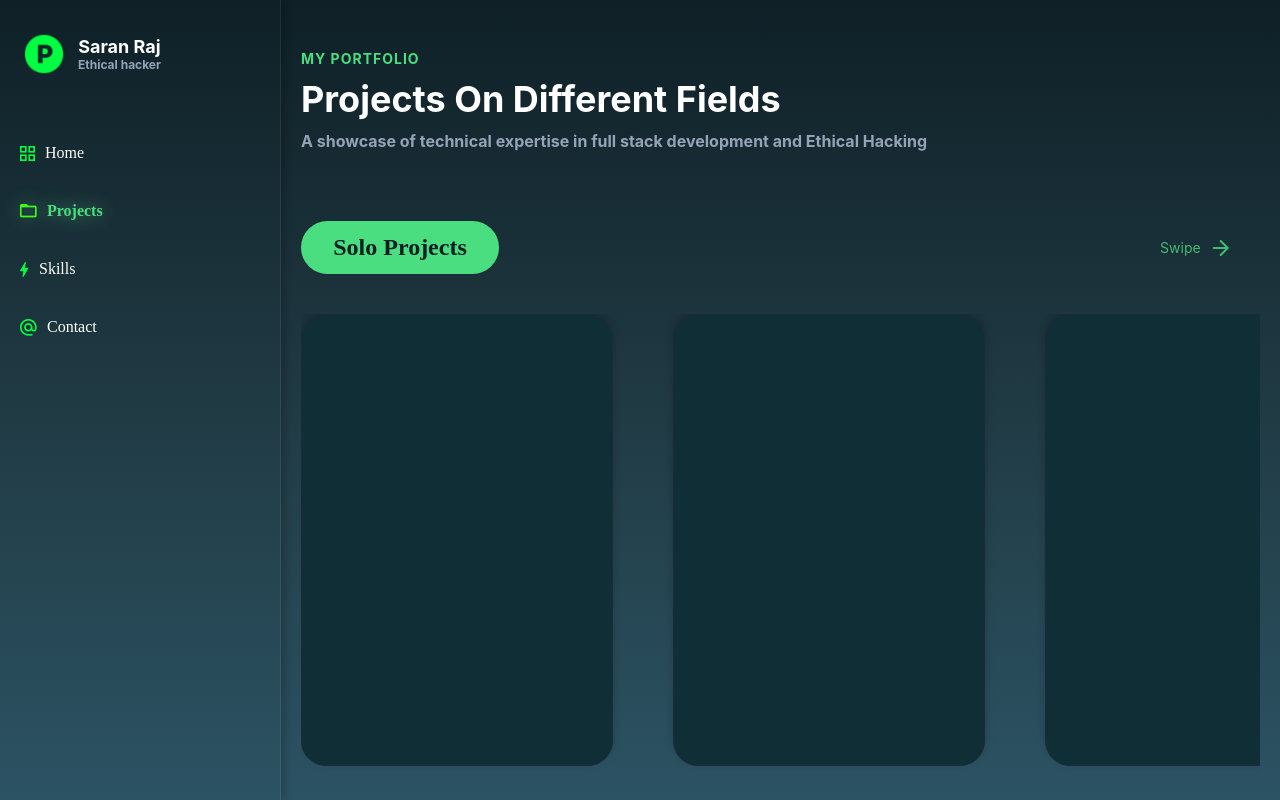
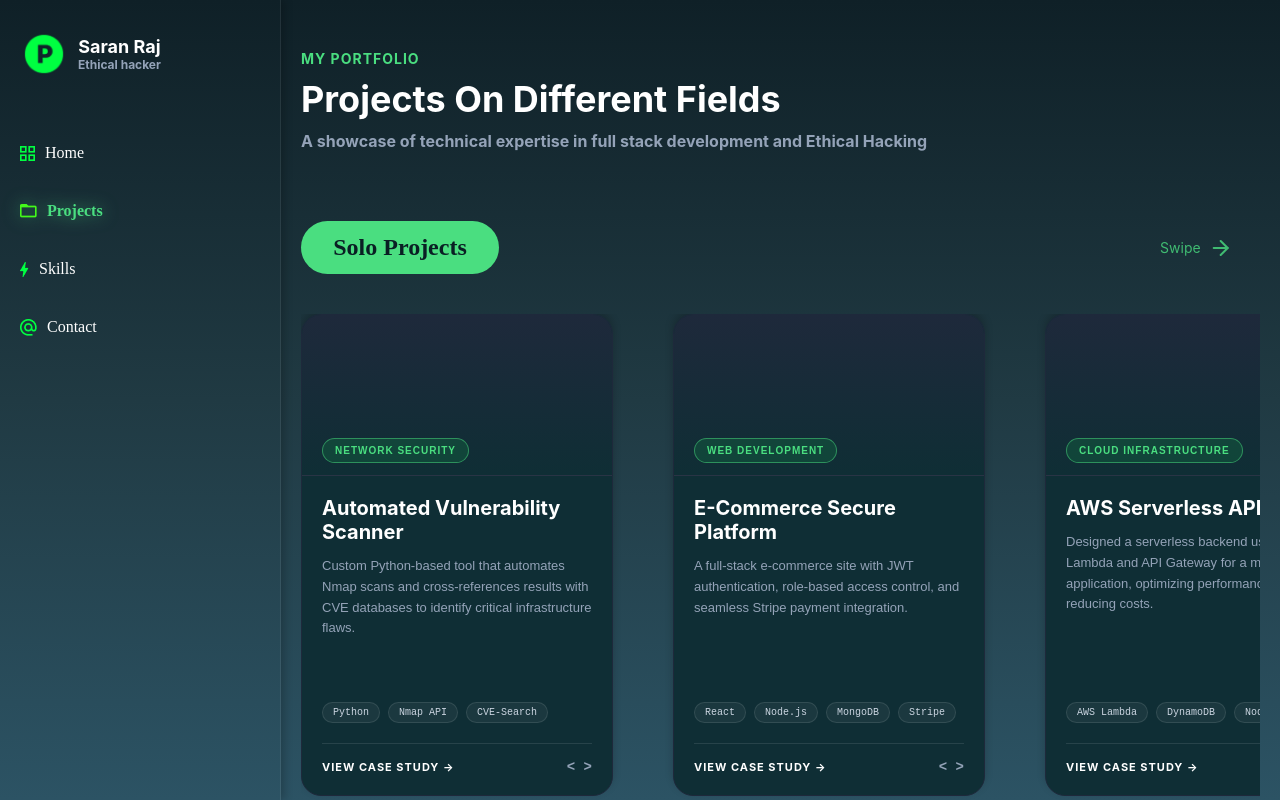
Before and after one commit to saranrajbr/Portfolio, a React (Vite) app in the folder Portfolio/: page /Portfolio/projects in a window 1280 px wide. Built offline with nearby package versions, Linux system fonts and the light colour scheme.

Commit message:
project mock data added

```diff
--- a/Portfolio/src/App.css
+++ b/Portfolio/src/App.css
@@ -452,43 +452,127 @@ body {
 }
 
 
-.projectpage-solo-content1,
-.projectpage-solo-content2,
-.projectpage-solo-content3,
-.projectpage-solo-content4,
-.projectpage-solo-content5,
-.projectpage-team-content1,
-.projectpage-team-content2,
-.projectpage-team-content3,
-.projectpage-team-content4,
-.projectpage-team-content5,
-.projectpage-team-content6 {
+.project-card {
     width: 310px;
-    height: 450px;
+    height: 480px;
     background-color: #0F2E35;
-    border-radius: 25px;
+    border-radius: 20px;
     border: 1px solid #1E293B;
     box-shadow: 0 -4px 8px rgba(0, 0, 0, 0.2);
     flex-shrink: 0;
+    display: flex;
+    flex-direction: column;
+    overflow: hidden;
+    transition: transform 0.3s ease, box-shadow 0.3s ease, border-color 0.3s ease;
 }
 
-
-.projectpage-solo-content1:hover,
-.projectpage-solo-content2:hover,
-.projectpage-solo-content3:hover,
-.projectpage-solo-content4:hover,
-.projectpage-solo-content5:hover,
-.projectpage-solo-content6:hover,
-.projectpage-team-content1:hover,
-.projectpage-team-content2:hover,
-.projectpage-team-content3:hover,
-.projectpage-team-content4:hover,
-.projectpage-team-content5:hover,
-.projectpage-team-content6:hover {
+.project-card:hover {
     transform: translateY(-8px);
     box-shadow: 0 -8px 16px rgba(74, 222, 128, 0.15);
     border-color: rgba(74, 222, 128, 0.6);
+}
 
+.project-img-container {
+    height: 160px;
+    width: 100%;
+    background: linear-gradient(180deg, #1E293B 0%, #0F2E35 100%);
+    position: relative;
+    border-bottom: 1px solid rgba(255, 255, 255, 0.05);
+}
+
+.project-category {
+    position: absolute;
+    bottom: 12px;
+    left: 20px;
+    background-color: rgba(22, 163, 74, 0.2);
+    border: 1px solid rgba(74, 222, 128, 0.5);
+    color: #4ade80;
+    font-size: 10px;
+    font-family: 'Space Grotesk', sans-serif;
+    padding: 6px 12px;
+    border-radius: 20px;
+    font-weight: 700;
+    letter-spacing: 1px;
+}
+
+.project-details {
+    padding: 20px;
+    display: flex;
+    flex-direction: column;
+    flex: 1;
+}
+
+.project-details h3 {
+    margin: 0 0 12px 0;
+    font-family: 'Inter', sans-serif;
+    font-size: 20px;
+    font-weight: 700;
+    color: #ffffff;
+    line-height: 1.2;
+}
+
+.project-details p {
+    margin: 0;
+    font-family: 'Plus Jakarta Sans', sans-serif;
+    font-size: 13px;
+    color: #94A3B8;
+    line-height: 1.6;
+    flex: 1;
+}
+
+.project-tags {
+    display: flex;
+    flex-direction: row;
+    flex-wrap: wrap;
+    gap: 8px;
+    margin-top: 15px;
+    margin-bottom: 20px;
+}
+
+.project-tags span {
+    background-color: rgba(255, 255, 255, 0.05);
+    border: 1px solid rgba(255, 255, 255, 0.1);
+    padding: 4px 10px;
+    border-radius: 12px;
+    font-size: 10px;
+    color: #CBD5E1;
+    font-family: 'JetBrains Mono', monospace;
+}
+
+.project-footer {
+    display: flex;
+    flex-direction: row;
+    justify-content: space-between;
+    align-items: center;
+    border-top: 1px solid rgba(255, 255, 255, 0.1);
+    padding-top: 15px;
+    margin-top: auto;
+}
+
+.view-case-study {
+    font-size: 11px;
+    font-weight: 700;
+    color: #ffffff;
+    font-family: 'Inter', sans-serif;
+    cursor: pointer;
+    transition: color 0.3s;
+    letter-spacing: 1px;
+}
+
+.view-case-study:hover {
+    color: #4ade80;
+}
+
+.project-links {
+    font-size: 14px;
+    color: #94A3B8;
+    cursor: pointer;
+    font-family: monospace;
+    font-weight: 700;
+}
+
+.project-links:hover {
+    color: #ffffff;
 }
 
 
@@ -681,7 +765,7 @@ body {
     border-color: rgba(74, 222, 128, 0.6);
 }
 
-.cer-head{
+.cer-head {
     display: flex;
     flex-direction: column;
     justify-content: center;
@@ -689,7 +773,7 @@ body {
     gap: 10px;
 }
 
-.cer-head h4{
+.cer-head h4 {
     margin: 0;
     padding: 0;
     font-family: 'Inter';
@@ -697,8 +781,8 @@ body {
     color: #64748B;
 }
 
-.cer-head h3{
-    margin:0;
+.cer-head h3 {
+    margin: 0;
     padding: 0;
     color: #ffffff;
     font-family: 'Inter';
@@ -709,20 +793,20 @@ body {
 }
 
 
-.cer-box img{
+.cer-box img {
     margin-top: 20px;
 
 }
 
-.cer-btn{
-    width:200px ;
+.cer-btn {
+    width: 200px;
     height: 38px;
-    background-color:  rgba(129, 250, 173, 0.6);
+    background-color: rgba(129, 250, 173, 0.6);
     border-radius: 12px;
     border: 1px solid #00FF41;
     margin-bottom: 10px;
     text-decoration: none;
-    cursor:copy;
+    cursor: copy;
     display: flex;
     flex-direction: row;
     align-items: center;
@@ -731,12 +815,12 @@ body {
 }
 
 
-.cer-btn img{
+.cer-btn img {
     margin: 0;
 }
 
-.cer-btn:active{
-        cursor:wait;
+.cer-btn:active {
+    cursor: wait;
 }
 
 .contactpage {
@@ -929,6 +1013,15 @@ body {
         object-fit: contain;
     }
 
+    .home-header {
+        margin-bottom: 20px;
+    }
+
+    .homepage-content {
+        margin: 0;
+        padding: 0;
+    }
+
     .homepage-footer {
         flex-direction: column;
         gap: 30px;
@@ -952,22 +1045,40 @@ body {
 
     .homepage-body {
         flex-direction: column;
+        align-items: center;
+        gap: 30px;
+    }
+
+    .homepage-leftpage {
+        margin: 20px 20px 0 20px;
+        align-items: center;
+        text-align: center;
+    }
+
+    .homepage-leftpage-name {
+        font-size: 32px;
+        flex-direction: column;
+        gap: 0;
+    }
+
+    .homepage-leftpage-role {
+        justify-content: center;
     }
 
     .homepage-card {
+        flex-direction: column;
         gap: 20px;
+        width: 100%;
+        align-items: center;
     }
 
     .homepage-card-penetration,
     .homepage-card-web {
-        width: 260px;
-        height: 300px;
-        background-color: #1D3A44;
-        border-radius: 16px;
-        margin-top: 20px;
-        margin-right: 10px;
-        box-shadow: 0 4px 8px rgba(66, 133, 90, 0.6);
-
+        width: 100%;
+        max-width: 320px;
+        height: auto;
+        padding-bottom: 20px;
+        margin-right: 0;
     }
 
     .homepage-card-penetration h2,
@@ -977,13 +1088,14 @@ body {
 
     .homepage-card-penetration p,
     .homepage-card-web p {
-        margin-right: 10px;
-        margin-left: 10px;
+        margin-right: 15px;
+        margin-left: 15px;
     }
 
     .home-pic {
-        width: 350px;
-        height: 500px;
+        width: 100%;
+        max-width: 350px;
+        height: auto;
     }
 
     .projectpage-solo-content,
@@ -992,42 +1104,20 @@ body {
     }
 
 
-    .projectpage-team-content{
-        margin-bottom:20px ;
+    .projectpage-team-content {
+        margin-bottom: 20px;
     }
 
-    .projectpage-solo-content1,
-    .projectpage-solo-content2,
-    .projectpage-solo-content3,
-    .projectpage-solo-content4,
-    .projectpage-solo-content5,
-    .projectpage-solo-content6,
-    .projectpage-team-content1,
-    .projectpage-team-content2,
-    .projectpage-team-content3,
-    .projectpage-team-content4,
-    .projectpage-team-content5,
-    .projectpage-team-content6 {
-        width: 340px;
-        height: 400px;
+    .project-card {
+        width: 320px;
+        height: auto;
+        min-height: 480px;
     }
 
-    .projectpage-solo-content1:hover,
-    .projectpage-solo-content2:hover,
-    .projectpage-solo-content3:hover,
-    .projectpage-solo-content4:hover,
-    .projectpage-solo-content5:hover,
-    .projectpage-solo-content6:hover,
-    .projectpage-team-content1:hover,
-    .projectpage-team-content2:hover,
-    .projectpage-team-content3:hover,
-    .projectpage-team-content4:hover,
-    .projectpage-team-content5:hover,
-    .projectpage-team-content6:hover {
+    .project-card:hover {
         transform: translateY(-8px);
         box-shadow: 0 -8px 16px rgba(74, 222, 128, 0.15);
         border-color: rgba(74, 222, 128, 0.6);
-
     }
 
     .skillpage-skills-content {
@@ -1134,7 +1224,7 @@ body {
         flex-shrink: 0;
     }
 
-    .contactpage-rightside{
+    .contactpage-rightside {
         margin-bottom: 20px;
     }
 
@@ -1168,16 +1258,16 @@ body {
         border: 1px solid #4ade80;
     }
 
-    .cer-box img{
+    .cer-box img {
         margin-top: 50px;
     }
 
 
-    .cer-btn img{
-        margin:0;
+    .cer-btn img {
+        margin: 0;
     }
 
-    .cer-btn:active{
+    .cer-btn:active {
         cursor: wait;
     }
 
--- a/Portfolio/src/pages/ProjectPage.jsx
+++ b/Portfolio/src/pages/ProjectPage.jsx
@@ -1,3 +1,93 @@
+const soloProjects = [
+    {
+        id: 1,
+        category: "NETWORK SECURITY",
+        title: "Automated Vulnerability Scanner",
+        description: "Custom Python-based tool that automates Nmap scans and cross-references results with CVE databases to identify critical infrastructure flaws.",
+        tags: ["Python", "Nmap API", "CVE-Search"]
+    },
+    {
+        id: 2,
+        category: "WEB DEVELOPMENT",
+        title: "E-Commerce Secure Platform",
+        description: "A full-stack e-commerce site with JWT authentication, role-based access control, and seamless Stripe payment integration.",
+        tags: ["React", "Node.js", "MongoDB", "Stripe"]
+    },
+    {
+        id: 3,
+        category: "CLOUD INFRASTRUCTURE",
+        title: "AWS Serverless API",
+        description: "Designed a serverless backend using AWS Lambda and API Gateway for a mobile application, optimizing performance and reducing costs.",
+        tags: ["AWS Lambda", "DynamoDB", "Node.js"]
+    },
+    {
+        id: 4,
+        category: "MALWARE ANALYSIS",
+        title: "Sandbox Environment Setup",
+        description: "Created an isolated virtualized environment for safely executing and analyzing the behavior of suspicious executables and ransomware.",
+        tags: ["VirtualBox", "Wireshark", "Sysinternals"]
+    },
+    {
+        id: 5,
+        category: "FRONTEND DEV",
+        title: "Interactive Admin Dashboard",
+        description: "Developed a responsive admin dashboard featuring real-time data visualization using Chart.js and complex data table management.",
+        tags: ["React", "Chart.js", "TailwindCSS"]
+    },
+    {
+        id: 6,
+        category: "CRYPTOGRAPHY",
+        title: "End-to-End Chat App",
+        description: "Built a secure real-time chat application implementing AES-256 encryption for messages to ensure total privacy between users.",
+        tags: ["Socket.io", "React", "CryptoJS"]
+    }
+];
+
+const teamProjects = [
+    {
+        id: 1,
+        category: "ENTERPRISE SOFTWARE",
+        title: "Healthcare Record System",
+        description: "Collaborated on a scalable patient record management system, focusing on HIPAA compliance, secure data storage, and audit logging.",
+        tags: ["Java", "Spring Boot", "PostgreSQL"]
+    },
+    {
+        id: 2,
+        category: "GAME DEVELOPMENT",
+        title: "Multiplayer Survival Game",
+        description: "Co-developed an online multiplayer survival game using Unity and C#, handling client-side prediction and server reconciliation.",
+        tags: ["Unity", "C#", "Photon PUN"]
+    },
+    {
+        id: 3,
+        category: "MOBILE APP",
+        title: "Fitness Tracking Protocol",
+        description: "Team built an iOS and Android compatible fitness app that tracks user workouts, diet, and shares progress with a community feed.",
+        tags: ["React Native", "Firebase", "Redux"]
+    },
+    {
+        id: 4,
+        category: "AI & MACHINE LEARNING",
+        title: "Phishing Detection Model",
+        description: "Trained a machine learning model to classify emails as phishing or legitimate based on structural features and NLP analysis.",
+        tags: ["Python", "Scikit-Learn", "Pandas"]
+    },
+    {
+        id: 5,
+        category: "DEVOPS",
+        title: "CI/CD Pipeline Automation",
+        description: "Refactored a legacy project's deployment strategy by introducing Docker containers and GitHub Actions for continuous integration.",
+        tags: ["Docker", "GitHub Actions", "Nginx"]
+    },
+    {
+        id: 6,
+        category: "BLOCKCHAIN",
+        title: "Decentralized Voting DApp",
+        description: "Developed smart contracts on Ethereum for a tamper-proof voting system with a Next.js frontend interacting via Web3.js.",
+        tags: ["Solidity", "Next.js", "Web3.js"]
+    }
+];
+
 const ProjectPage = () => {
     return (
         <div className="projectpage">
@@ -18,30 +108,26 @@ const ProjectPage = () => {
                     </div>
                 </div>
                 <div className="projectpage-solo-content">
-                    <div className="projectpage-solo-content1">
-                        <div className="projectsolo-img1"></div>
-                        <div className="projectsolo-det1"></div>
+                    {soloProjects.map((project) => (
+                        <div key={`solo-${project.id}`} className="project-card">
+                            <div className="project-img-container">
+                                <div className="project-category">{project.category}</div>
                             </div>
-                    <div className="projectpage-solo-content2">
-                        <div className="projectsolo-img2"></div>
-                        <div className="projectsolo-det2"></div>
+                            <div className="project-details">
+                                <h3>{project.title}</h3>
+                                <p>{project.description}</p>
+                                <div className="project-tags">
+                                    {project.tags.map((tag, idx) => (
+                                        <span key={idx}>{tag}</span>
+                                    ))}
                                 </div>
-                    <div className="projectpage-solo-content3">
-                        <div className="projectsolo-img3"></div>
-                        <div className="projectsolo-det3"></div>
+                                <div className="project-footer">
+                                    <span className="view-case-study">VIEW CASE STUDY &rarr;</span>
+                                    <span className="project-links">&lt; &gt;</span>
                                 </div>
-                    <div className="projectpage-solo-content4">
-                        <div className="projectsolo-img4"></div>
-                        <div className="projectsolo-det4"></div>
                             </div>
-                    <div className="projectpage-solo-content5">
-                        <div className="projectsolo-img5"></div>
-                        <div className="projectsolo-det5"></div>
                         </div>
-                    <div className="projectpage-solo-content6">
-                        <div className="projectsolo-img6"></div>
-                        <div className="projectsolo-det6"></div>
-                    </div>
+                    ))}
                 </div>
             </div>
             <div className="projectpage-team">
@@ -56,30 +142,26 @@ const ProjectPage = () => {
                     </div>
                 </div>
                 <div className="projectpage-team-content">
-                    <div className="projectpage-team-content1">
-                        <div className="projectteam-img1"></div>
-                        <div className="projectteam-det1"></div>
+                    {teamProjects.map((project) => (
+                        <div key={`team-${project.id}`} className="project-card">
+                            <div className="project-img-container">
+                                <div className="project-category">{project.category}</div>
                             </div>
-                    <div className="projectpage-team-content2">
-                        <div className="projectteam-img2"></div>
-                        <div className="projectteam-det2"></div>
+                            <div className="project-details">
+                                <h3>{project.title}</h3>
+                                <p>{project.description}</p>
+                                <div className="project-tags">
+                                    {project.tags.map((tag, idx) => (
+                                        <span key={idx}>{tag}</span>
+                                    ))}
                                 </div>
-                    <div className="projectpage-team-content3">
-                        <div className="projectteam-img3"></div>
-                        <div className="projectteam-det3"></div>
+                                <div className="project-footer">
+                                    <span className="view-case-study">VIEW CASE STUDY &rarr;</span>
+                                    <span className="project-links">&lt; &gt;</span>
                                 </div>
-                    <div className="projectpage-team-content4">
-                        <div className="projectteam-img4"></div>
-                        <div className="projectteam-det4"></div>
                             </div>
-                    <div className="projectpage-team-content5">
-                        <div className="projectteam-img5"></div>
-                        <div className="projectteam-det5"></div>
                         </div>
-                    <div className="projectpage-team-content6">
-                        <div className="projectteam-img6"></div>
-                        <div className="projectteam-det6"></div>
-                    </div>
+                    ))}
                 </div>
             </div>
 
```
Lines whose indentation alone changed are shown as unchanged.
